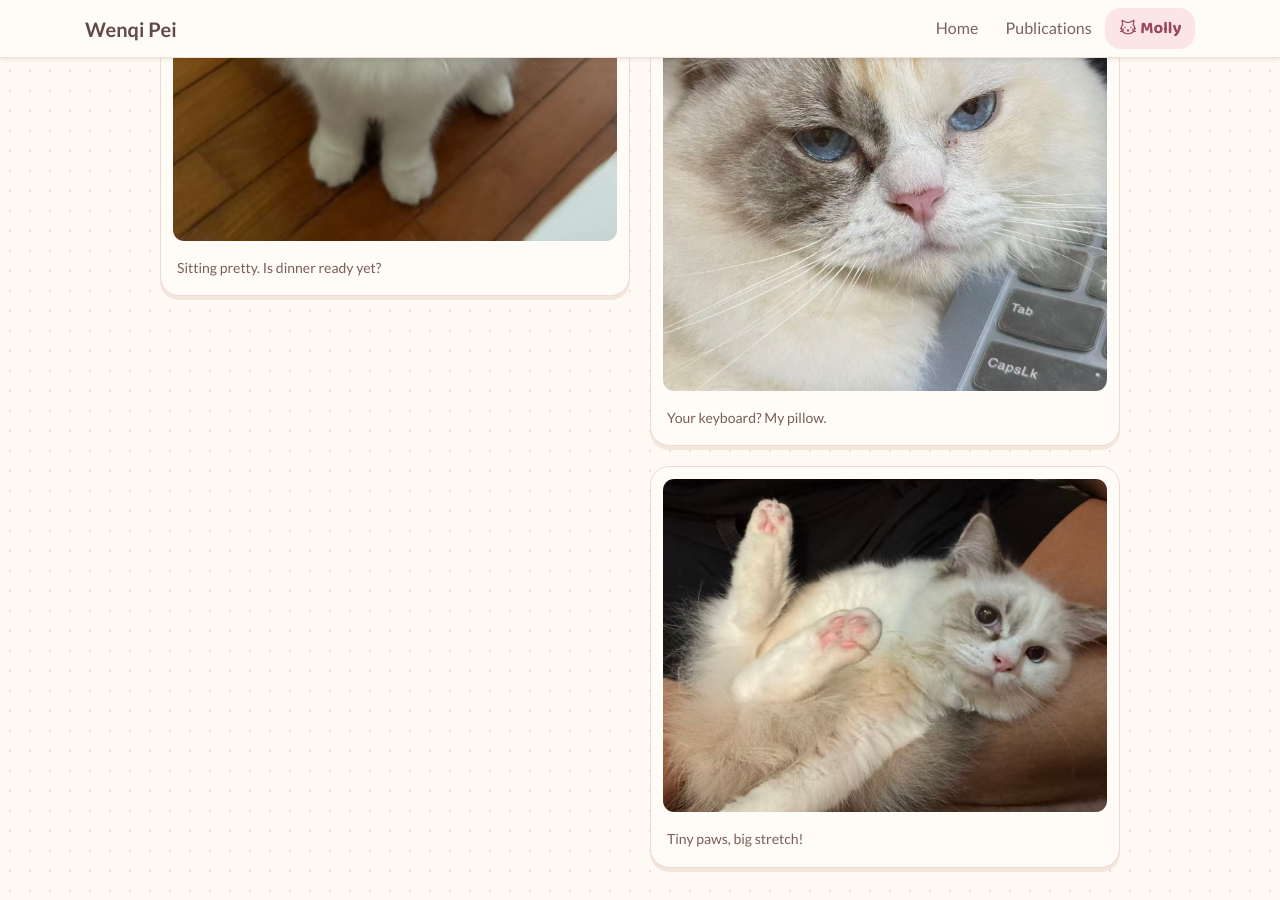
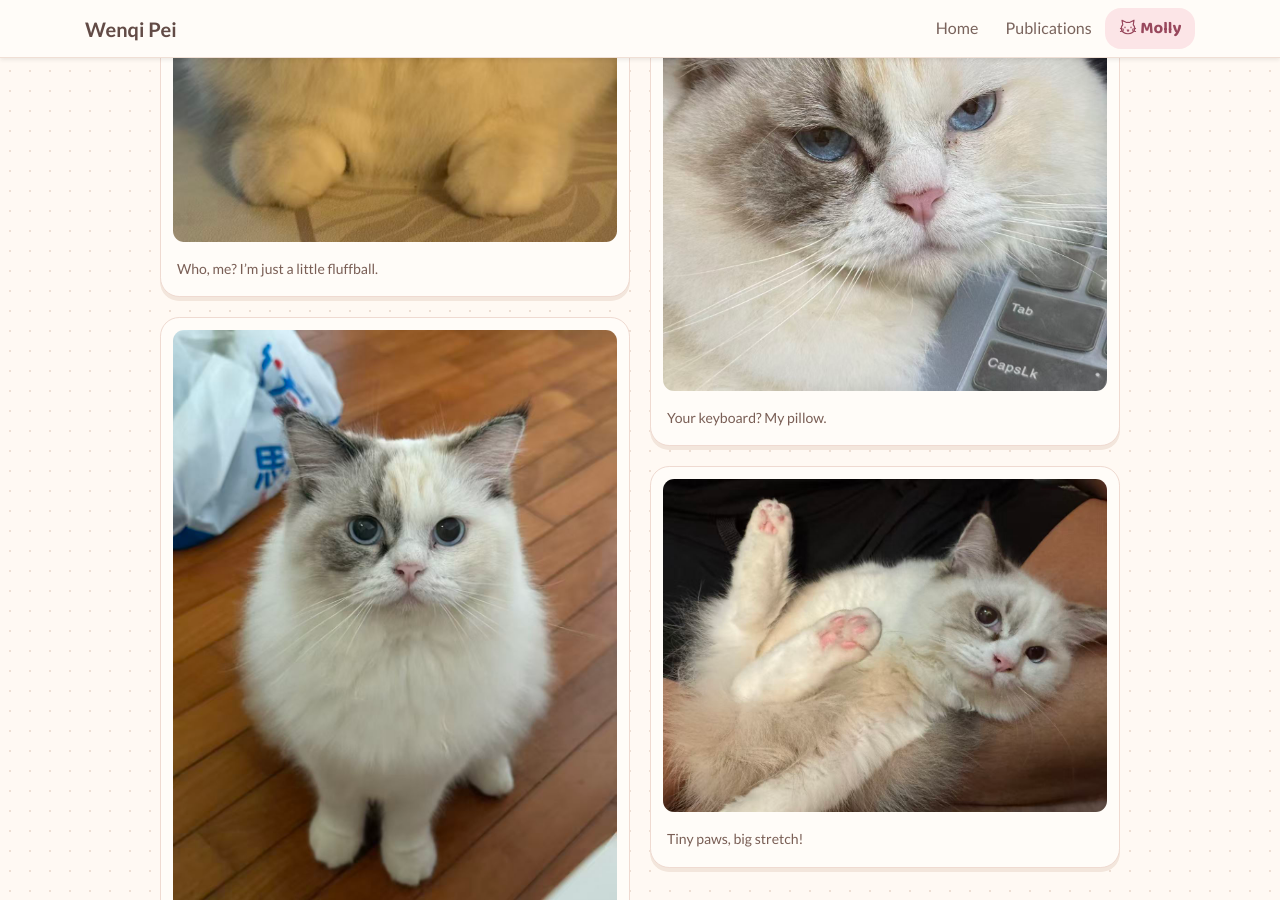
Before and after one commit to CedricPei/CedricPei.github.io, a Jekyll site: the page built from molly.html, in a window 1280 px wide and 900 px high, scrolled down 1919 px. Built offline with Jekyll 4.4.1, drawn with Linux system fonts in a browser that asks for light colours; nearby versions of some CDN libraries; a style sheet for code colours, icons or effects is not loaded.

Commit message:
Add Molly fluffball portrait to photo album

```diff
--- a/_data/molly.yml
+++ b/_data/molly.yml
@@ -8,6 +8,11 @@
   caption: Little paws, lots of love.
   width: 1088
   height: 1084
+- image: /assets/images/molly/molly-fluffball.jpg
+  alt: Molly sitting with her front paws together and looking wide-eyed at the camera
+  caption: Who, me? I’m just a little fluffball.
+  width: 960
+  height: 1282
 - image: /assets/images/molly/molly-sitting.jpg
   alt: Molly sitting on a wooden floor and looking up at the camera
   caption: Sitting pretty. Is dinner ready yet?
```
Also changed, not shown: assets/images/molly/molly-fluffball.jpg (added).
